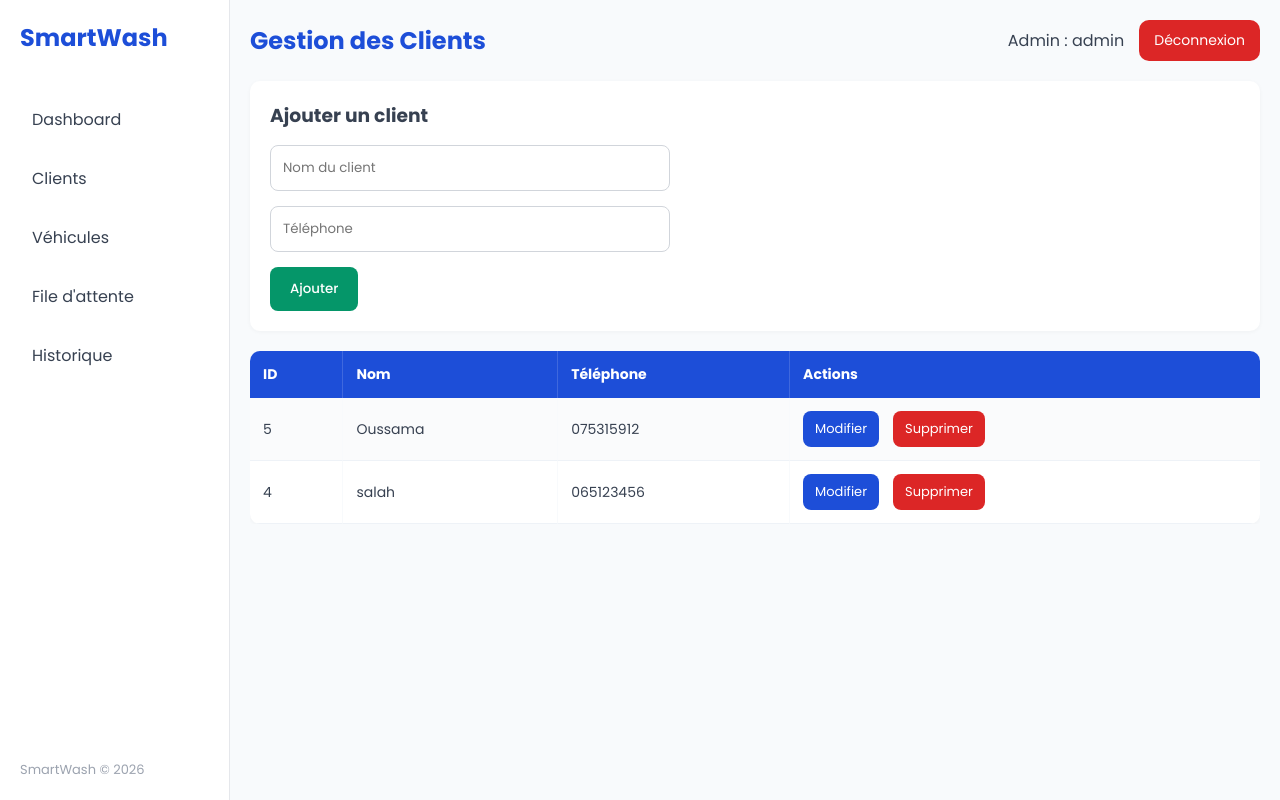
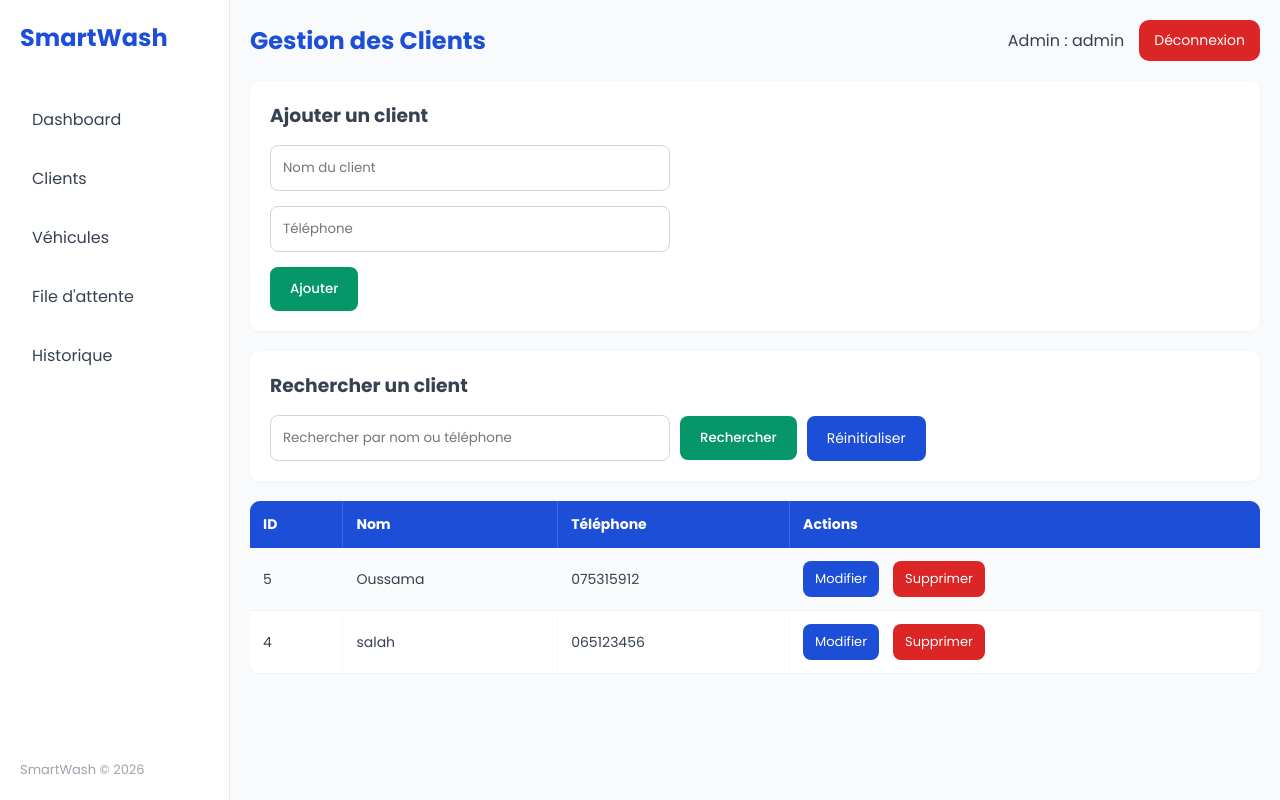
Before and after one commit to medalae0005/PFE, a PHP site: page /clients.php in a window 1280 px wide. Run offline with PHP 8.4, Linux system fonts and the light colour scheme; a user stored in the database is signed in; data comes from the database, SQL or seed files in the repository.

Commit message:
Implement client search feature and error handling
Added client search functionality and improved error messaging.

```diff
--- a/SmartWash/pages/clients.php
+++ b/SmartWash/pages/clients.php
@@ -13,6 +13,7 @@ require '../config/database.php';
 
 // Message d'erreur ou d'information
 $message = '';
+$searchMessage = '';
 
 // Modifier les informations d'un client
 if (isset($_POST['modifier'])) {
@@ -75,8 +76,36 @@ if (isset($_GET['edit'])) {
     $editClient = $stmt->fetch();
 }
 
+// Recherche des clients
+$search = '';
+
+if (isset($_GET['search'])) {
+
+    $search = trim($_GET['search']);
+
+    if ($search == '') {
+
+        $searchMessage = "Veuillez saisir un mot-clé pour effectuer une recherche.";
+    }
+}
+
 // Récupérer la liste des clients
+if ($search != '') {
+
+    $sql = "SELECT * FROM clients
+            WHERE nom LIKE ?
+            OR telephone LIKE ?
+            ORDER BY id_client DESC";
+
+    $stmt = $pdo->prepare($sql);
+    $stmt->execute(["%$search%", "%$search%"]);
+
+    $clients = $stmt;
+
+} else {
+
     $clients = $pdo->query("SELECT * FROM clients ORDER BY id_client DESC");
+}
 ?>
 
 <!DOCTYPE html>
@@ -86,7 +115,7 @@ $clients = $pdo->query("SELECT * FROM clients ORDER BY id_client DESC");
 <title>Clients - SmartWash</title>
 
 <link href="https://fonts.googleapis.com/css2?family=Poppins:wght@300;400;500;600;700&display=swap" rel="stylesheet">
-<link rel="stylesheet" href="../assets/css/style.css?v=3">
+<link rel="stylesheet" href="../assets/css/style.css?v=10">
 </head>
 
 <body>
@@ -174,14 +203,16 @@ $clients = $pdo->query("SELECT * FROM clients ORDER BY id_client DESC");
 
                 <input type="text"
                        name="telephone"
+                       maxlength="10"
                        placeholder="Téléphone"
                        required
+                       pattern="[0-9]+"
+                       title="Veuillez saisir uniquement des chiffres"
                        value="<?php
                        if ($editClient) {
                            echo $editClient['telephone'];
                        }
                        ?>">
-
                 <?php
                     if ($editClient) {
                         echo "<button type='submit' name='modifier'>Modifier</button>";
@@ -191,6 +222,36 @@ $clients = $pdo->query("SELECT * FROM clients ORDER BY id_client DESC");
                 ?>
 
             </form>
+
+        </section>
+
+        <!-- Barre de recherche -->
+        <section class="form-box">
+
+            <h3>Rechercher un client</h3>
+
+            <form method="GET" class="search-form">
+
+                <input type="text"
+                       name="search"
+                       placeholder="Rechercher par nom ou téléphone"
+                       value="<?php echo $search; ?>">
+
+                <button type="submit">
+                    Rechercher
+                </button>
+
+                <a href="clients.php" class="btn-back">
+                    Réinitialiser
+                </a>
+
+            </form>
+
+            <?php
+            if ($searchMessage != '') {
+                echo "<div class='error'>" . $searchMessage . "</div>";
+            }
+            ?>
 
         </section>
 
```
Lines whose indentation alone changed are shown as unchanged.
